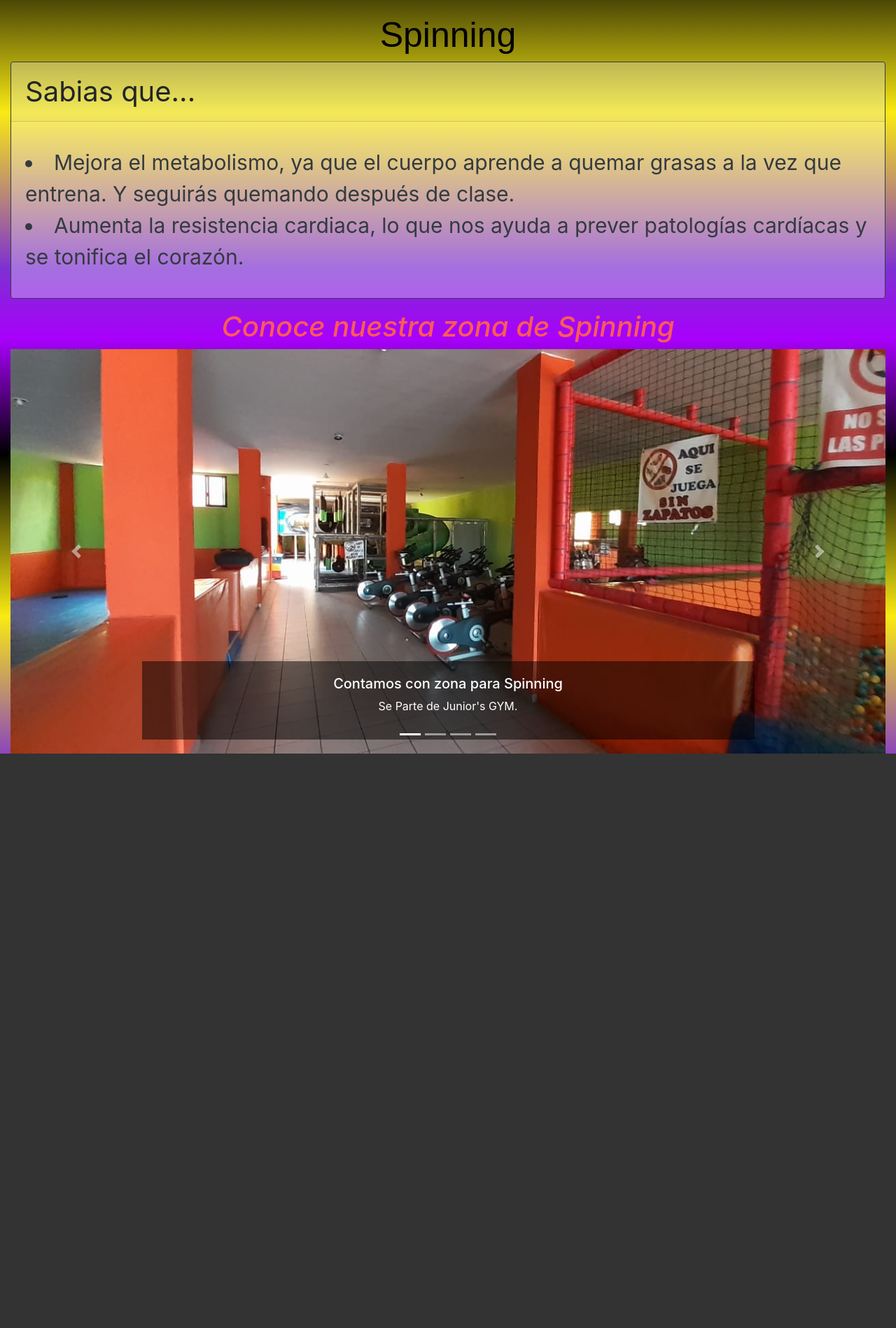
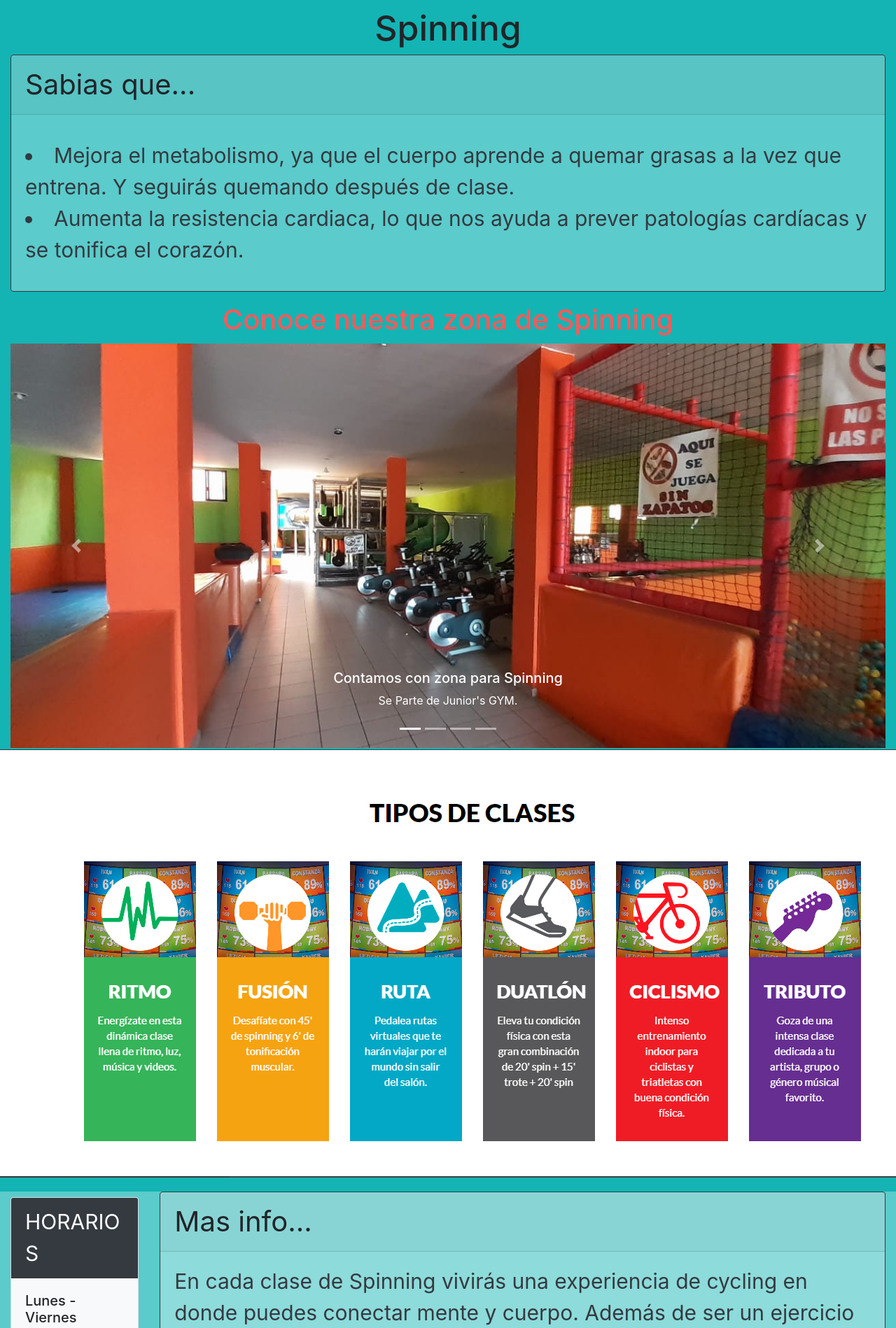
Before and after one commit to Alexis260698/proyecto_web1, a PHP site: page /Spinning.php in a window 1280 px wide; the page is wider, and only the part inside the window is pictured. Shown: the part 70-1968 px from the top of that part at 70% size. Before the commit the page ends 1147 px from the top of that part, so only its background shows below. Run offline with PHP 8.4, Linux system fonts and the light colour scheme.

Commit message:
Terminado Spinning

```diff
--- a/Juniors/Spinning.php
+++ b/Juniors/Spinning.php
@@ -5,10 +5,9 @@
 <head>
 	<meta charset="utf-8">
 	<link rel="stylesheet" href="css/bootstrap.css">
-	<link rel="stylesheet" type="text/css" href="css/Spinning.css">
     <link rel="stylesheet" href="css/bootstrap.min.css">
-    <link rel="stylesheet" href="css/Gym.css">
     <meta name="viewport" content="width=device-width, initial-scale=1.0">
+    <link rel="stylesheet" type="text/css" href="css/spin.css">
 	<script type="text/javascript" src="js/jquery-3.4.1.min.js"></script>
 	<script type="text/javascript" src="js/bootstrap.min.js"> </script>
 	<title>Spinning</title>
@@ -56,7 +55,7 @@
 	</div>
 
 	<div class="col-sm-12">
-        <div class="card border-dark mb-3 fondo-transparente" >
+        <div class="card border-dark mb-3 fondo-transparente">
             <div class="card-header" id ="info">Sabias que...</div>
                 <div class="card-body text-dark" >
                     <p class="card-text">
@@ -112,5 +111,142 @@
       </div>
     </div>
 
+<div class="tipos">
+  <img src="img/tiposclases.PNG">
+</div>
+
+
+     <div class="container-Horario container-fluid fondo-transparente">
+        <div class="row">
+                <div class="col-sm-2 mt-2">
+                    <div class="card  bg-light">
+                      <div class="card-header bg-dark text-white text-uppercase">
+                        Horarios
+                      </div>
+                      <div class="card-body hora">
+                          <h5>Lunes - Viernes</h5>
+                          <p>7:00 am - 8:00 am</p>
+                          <p>8:00 am - 9:00 am</p>
+                      </div>
+                    </div>
+
+
+                    <div class="card bg-light mt-5">
+                      <div class="card-header bg-dark text-white text-uppercase">
+                        Precios
+                      </div>
+
+                      <div class="card-body hora">
+                          <h5>Normal</h5>
+                          <p>$130</p>
+                          <h5>Promo: Gym + Spinning</h5>
+                          <p>$480</p>
+                      </div>
+                    </div>
+
+                </div> <!--Fin del formulario Horario-->
+
+                <div class="col-sm-10">
+                  <div class="card border-dark mb-3 fondo-transparente" >
+                      <div class="card-header" id ="info">Mas info...</div>
+                        <div class="card-body text-dark" >
+                          <p class="card-text">
+                           En cada clase de Spinning vivirás una experiencia de cycling en donde puedes conectar mente y cuerpo. Además de ser un ejercicio completo y funcional de cardio y fuerza, llevarás tu cuerpo más allá de lo que piensas que es tu límite.
+                          </p>
+                            <br>
+                            <h5 class="card-title" style="font-size:35px">Contamos con:</h5>
+                            <li>Más de 15 bicicletas</li>
+                            <li>Instructor para clases</li>
+                            <li>Calidad de clases</li>
+                            <li>Clases dinamicas</li>
+
+                              <br>
+                               <h5 class="card-title"  style="font-size:35px">Beneficios:</h5>
+                                  <ol>
+                                    Permite fortalecer y tonificar nuestro tren inferior.
+                                  </ol>
+                                  <ol>
+                                    Las sesiones de spinning combinan entrenamiento aeróbico y anaeróbico gracias a los cambios de ritmo.
+                                  </ol>
+                                  <ol>
+                                    Quema grasa y reduce el volumen.
+                                  </ol>
+                                  <ol>
+                                    Si se realiza de forma adecuada, cuidando sobre todo la postura sobre la bici, se trabaja muy intensamente el core (la zona abdominal).
+                                  </ol>
+                                  <ol>
+                                    El spinning es un muy buen remedio anti-stress: aparte de la producción de endorfinas que conseguimos a través del ejercicio, favorece la concentración.
+                                  </ol>
+                          </div>
+                  </div>
+              </div>
+      </div>
+</div>
+
+ <footer>
+         <div class="container-footer-all">
+              <div class="container-body">
+                  <div class="colum1">
+                      <h1>Mas informacion de la compañia</h1>
+                      <p>Somos un gimnasio de alto prestigio donde te
+                          brindamos el mejor servicio, atención, seguridad y
+                          responsabilidad con tu cuerpo. Contando con el mejor TEAM.</p>
+                  </div>
+                  <div class="colum2">
+                      <h1>Redes Sociales</h1>
+                      <div class="row">
+                          <img src="icon/facebook.png">
+                          <a href="https://web.facebook.com/pg/Juniors-GYM-Morole%C3%B3n-334210720387183/posts/" style="color: white">
+                            Junior's GYM #Moroleón.
+                          </a>
+                      </div>
+                      <div class="row">
+                          <img src="icon/instagram.png">
+                          <a href="http://www.instagram.com/juniors_gym/"
+                          style="color: white">Juniors_gym</a>
+                      </div>
+                  </div>
+
+                  <div class="colum3">
+
+                      <h1>Informacion Contacto</h1>
+
+                      <div class="row2">
+                          <img src="icon/house.png">
+                          <label>Calle defensores de moroleon #4A
+                            38800 Moroleón</label>
+                      </div>
+
+                      <div class="row2">
+                          <img src="icon/smartphone.png">
+                          <label>445</label>
+                      </div>
+
+                      <div class="row2">
+                          <img src="icon/contact.png">
+                           <label>s16120271@alumnos.itsur.edu.mx</label>
+                      </div>
+
+                  </div>
+
+              </div>
+
+          </div>
+
+          <div class="container-footer">
+                 <div class="footer">
+                      <div class="copyright">
+                          © 2019 Todos los Derechos Reservados | <a href="">ITSUR</a>
+                      </div>
+
+                      <div class="information">
+                          <a href="">Informacion Compañia</a> | <a href="">Privacion y Politica</a> | <a href="">Terminos y Condiciones</a>
+                      </div>
+                  </div>
+
+              </div>
+
+      </footer>
+
 </body>
 </html>
--- a/Juniors/css/Spinning.css
+++ /dev/null
@@ -1,25 +0,0 @@
-body
-{
-height: 700px;
-background: rgb(0,0,0);
-background: -moz-linear-gradient(top, rgba(0,0,0,1) 0%, rgba(249,234,19,1) 32%, rgba(125,48,209,1) 63%, rgba(168,0,252,1) 77%, rgba(0,0,0,1) 100%); /* FF3.6-15 */
-background: -webkit-linear-gradient(top, rgba(0,0,0,1) 0%,rgba(249,234,19,1) 32%,rgba(125,48,209,1) 63%,rgba(168,0,252,1) 77%,rgba(0,0,0,1) 100%); /* Chrome10-25,Safari5.1-6 */
-background: linear-gradient(to bottom, rgba(0,0,0,1) 0%,rgba(249,234,19,1) 32%,rgba(125,48,209,1) 63%,rgba(168,0,252,1) 77%,rgba(0,0,0,1) 100%); /* W3C, IE10+, FF16+, Chrome26+, Opera12+, Safari7+ */
-filter: progid:DXImageTransform.Microsoft.gradient( startColorstr='#000000', endColorstr='#000000',GradientType=0 ); /* IE6-9 */
-}
-
-.title
-{
-	margin-top: 70px;
-	font-size: 50px;
-	font-family: sans-serif;
-	color: black;
-	float: center;
-}
-
-.conoce{
-	text-align: center;
-	font-size: 40px;
-	font-style: oblique;
-	color: #FF5959;
-}
--- /dev/null
+++ b/Juniors/css/spin.css
@@ -0,0 +1,157 @@
+body{
+	background-color: #14b4b4
+}
+
+.title{
+	margin-top: 60px;
+	font-size: 50px;
+	font-family: inherit;
+}
+
+.fondo-transparente{
+  font-size: 30px;
+	background-color: rgba(255, 255,255, 0.3);
+}
+
+.conoce{
+	text-align: center;
+	font-family: unset;
+	color: #FF5959;
+	font-style: initial;
+	font-size: 40px;
+}
+
+.container-fluid{
+	margin-top: 10px;
+}
+
+.hora{
+	font-size: 18px;
+}
+
+.tipos{
+	margin-top: 2px;
+}
+
+.container-footer-all{
+    width: 100%;
+    max-width: 1200px;
+	max-height: 500px;
+    margin: auto;
+    padding: 30px;
+
+}
+
+.container-body{
+    display: flex;
+    justify-content: space-between;
+
+}
+
+.texto-negritas{
+	font-weight: 900;
+}
+
+.colum1{
+    max-width: 400px;
+}
+
+.colum1 h1{
+    font-size: 22px;
+}
+
+.colum1 p{
+    font-size: 14px;
+    color: #C7C7C7;
+    margin-top: 20px;
+}
+
+.colum2{
+    max-width: 400px;
+
+}
+
+.colum2 h1{
+    font-size: 22px;
+}
+
+.parrafos-carusel p{
+	font-size: 30px;
+}
+
+div#info {
+	font-size: 40px;
+}
+.row{
+    margin-top: 20px;
+    display: flex;
+}
+
+.row img{
+    width: 36px;
+    height: 36px;
+}
+
+.row label{
+    margin-top: 10px;
+    margin-left: 20px;
+    color: #C7C7C7;
+}
+
+.colum3{
+    max-width: 400px;
+}
+
+.colum3 h1{
+    font-size: 22px;
+}
+
+.row2{
+    margin-top: 20px;
+    display: flex;
+}
+
+.row2 img{
+    width: 36px;
+    height: 36px;
+}
+
+.row2 label{
+    margin-top: 10px;
+    margin-left: 20px;
+    max-width: 140px;
+}
+
+.container-footer{
+    width: 100%;
+    background: #101010;
+}
+
+.footer{
+    max-width: 1200px;
+    margin: auto;
+    display: flex;
+    justify-content: space-between;
+    padding: 20px;
+}
+
+.copyright{
+    color: #C7C7C7;
+}
+
+.copyright a{
+    text-decoration: none;
+    color: white;
+    font-weight: bold;
+}
+
+.information a{
+    text-decoration: none;
+    color: #C7C7C7;
+}
+footer{
+    width: 100%;
+    background: #202020;
+    color: white;
+
+}
```
Also changed, not shown: Juniors/img/tiposclases.PNG (added).
